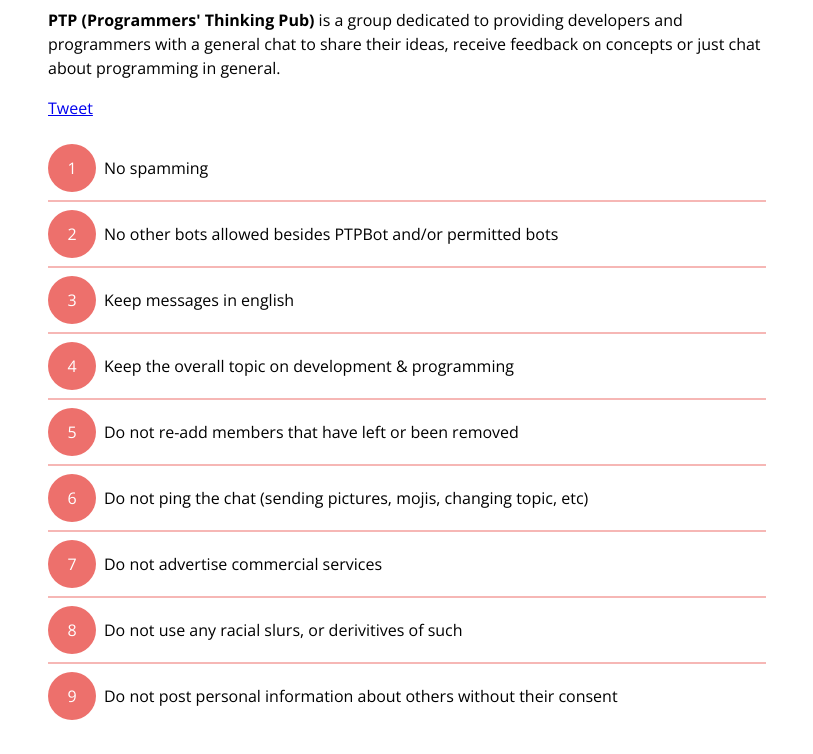
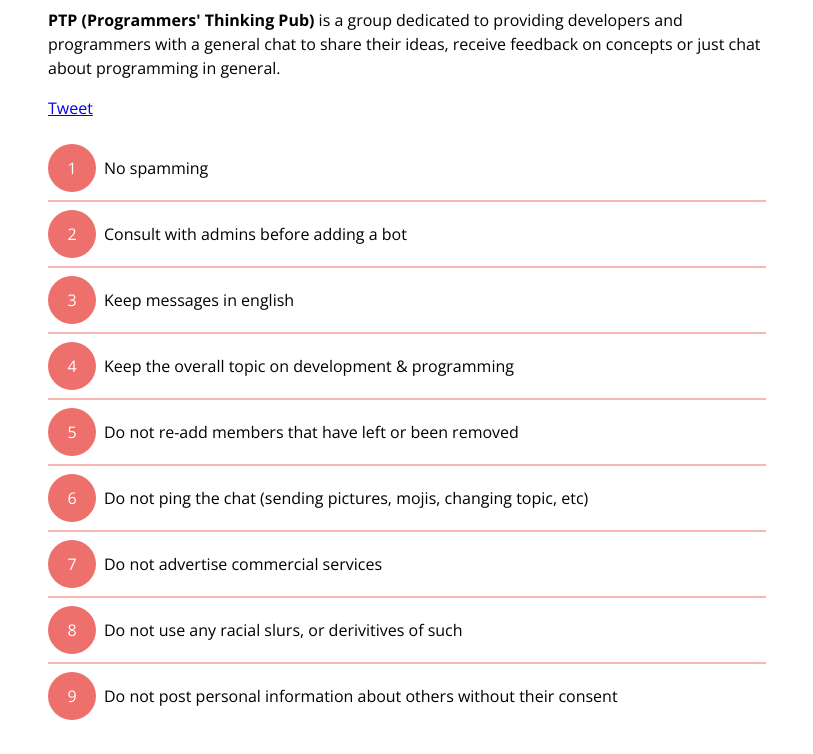
Before and after one commit to ptp-chat/ptp-chat.github.io, a plain HTML site: page index.html in a window 1280 px wide. Shown: the part 182-936 px from the top of the page, without its empty margins (233-1046 px from the left). Drawn offline with nearby package versions, Linux system fonts and the light colour scheme.

Commit message:
Update rules

```diff
--- a/index.html
+++ b/index.html
@@ -19,7 +19,7 @@
     </div>
     <ol class="rules">
       <li>No spamming</li>
-      <li>No other bots allowed besides PTPBot and/or permitted bots</li>
+      <li>Consult with admins before adding a bot</li>
       <li>Keep messages in english</li>
       <li>Keep the overall topic on development &amp; programming</li>
       <li>Do not re-add members that have left or been removed</li>
```
